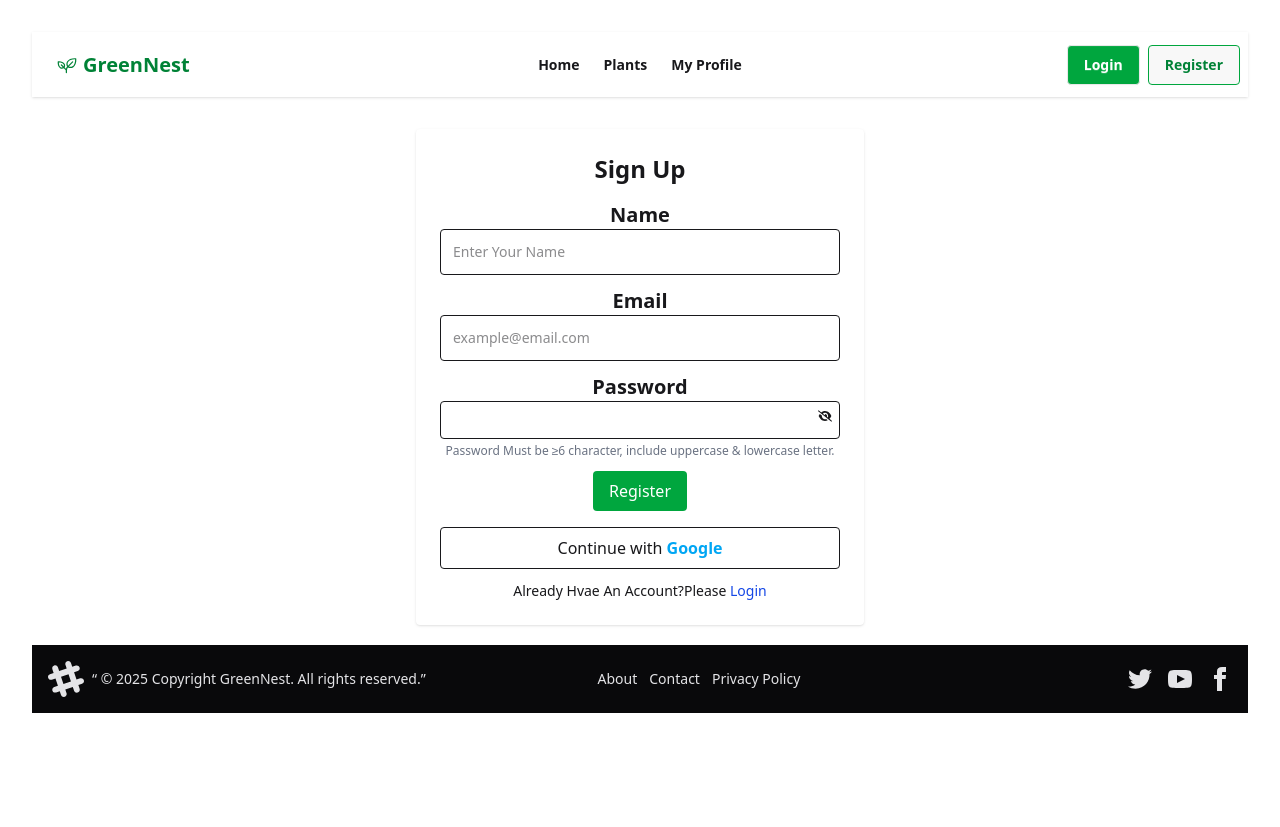
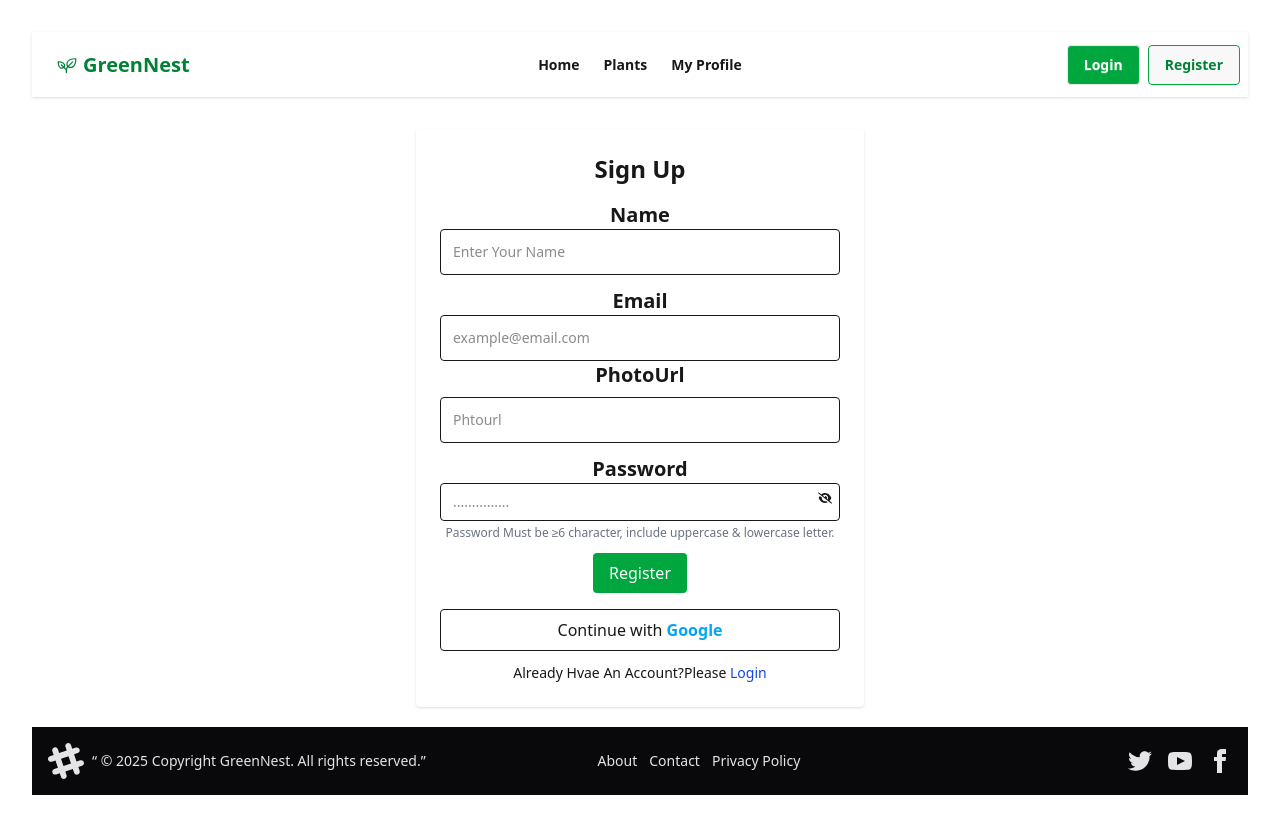
Before and after one commit to B-SUMAIYA/greennest-indoor-plant-care-store, a React (Vite) app: page /signup in a window 1280 px wide. Before the commit the page ends 800 px from the top, so only its background shows below. Built offline with nearby package versions, Linux system fonts and the light colour scheme; no server answers.

Commit message:
added state

```diff
--- a/src/context/AuthContext.jsx
+++ b/src/context/AuthContext.jsx
@@ -11,7 +11,7 @@ import {
 import { auth } from "../Firebase/firebase.init";
 import { createContext, useEffect, useState } from "react";
 
-export const AuthContext = createContext();
+export  const AuthContext = createContext();
 
 const AuthProvider = ({ children }) => {
     const [user, setUser] = useState(null);
--- a/src/main.jsx
+++ b/src/main.jsx
@@ -45,7 +45,7 @@ const router = createBrowserRouter([
 ]);
 createRoot(document.getElementById('root')).render(
   <StrictMode>
-    <AuthProvider> <RouterProvider router={router} hydrateFallbackElement={<h2>Loading....</h2>} />
+    <AuthProvider> <RouterProvider router={router}/>
     </AuthProvider>
 
   </StrictMode>,
--- a/src/pages/Plants.jsx
+++ b/src/pages/Plants.jsx
@@ -19,7 +19,7 @@ const Plants = () => {
       <div className='mt-4 flex items-center gap-4'>
        <input value={search} onChange={(e)=> setSearch(e.target.value)} className='border rounded-2xl px-3 py-2 w-full md:w-1/2' placeholder='Search your plants'/>
       </div>
-      <div className='grid sm:grid-cols-2 lg:grid-cols-3 gap-4 mt-6'>
+      <div className='grid sm:grid-cols-2 lg:grid-cols-3 gap-4 mt-6 '>
         {filtered.map(p => <PlantCard key={p.plantId} plant={p } />)}
       </div>
     </div>
--- a/src/pages/Signup.jsx
+++ b/src/pages/Signup.jsx
@@ -5,8 +5,9 @@ import toast from 'react-hot-toast';
 import { FaEye, FaEyeSlash } from 'react-icons/fa6';
 
 const Signup = () => {
-  const { register, updateUser, googleLogin } = useContext(AuthContext);
+  const { register, updateUser, googleLogin,setUser } = useContext(AuthContext);
   const [showPass, setShowPass] = useState(false);
+  const [loading, setLoading] = useState(false);
   const navigate = useNavigate();
   const validatePassword = (pass) => {
     if (pass.length <6)
@@ -19,7 +20,8 @@ const Signup = () => {
 
   };
  const handleSubmit = async (e) => {
-    e.preventDefault();
+   e.preventDefault();
+   setLoading(true);
     const name = e.target.name?.value || "";
     const email = e.target.email.value;
     const photo = e.target.photo?.value || "";
@@ -31,13 +33,16 @@ const Signup = () => {
     }
      try {
     const cred = await register(email, password);
-    await updateUser({ displayName: name, photoURL: photo });
+       await updateUser({ displayName: name, photoURL: photo });
+       setUser({...cred.user, displayName: name, photoURL: photo })
     toast.success('Succefull Registration');
     navigate("/");
 
   } catch (err) {
     toast.error(err.message || 'SignUp failed');
 
+     } finally {
+       setLoading(false);
   }
   }
   const handleGoogle = async () => {
@@ -60,18 +65,23 @@ const Signup = () => {
         </div>
         <div className="">
            <label className='text-xl font-bold'>Email</label>
-          <input placeholder='example@email.com' name='email' type='email' required className='w-full border px-3 py-3 rounded required text-sm' />
+         <input placeholder='example@email.com' name='email' type='email' required className='w-full border px-3 py-3 rounded required text-sm' />
+         <label className='font-bold text-xl'>PhotoUrl</label>
+         <input placeholder='Phtourl ' name='photo' className='w-full mt-2 border px-3 py-3 rounded text-sm' />
       </div>
         <div className="">
           <label placeholder='Password' className='text-xl font-bold'>Password</label>
           <div className='relative'>
-            <input name='password' type={showPass? "text" : "password"} className='w-full border px-3 py-2 rounded text-sm' required />
+            <input placeholder='...............' name='password' type={showPass? "text" : "password"} className='w-full border px-3 py-2 rounded text-sm' required />
 
             <button type='button' onClick={() => setShowPass(s => !s)} className='absolute right-2 top-2 text-sm '> { showPass? <FaEye></FaEye> :<FaEyeSlash></FaEyeSlash>  }</button>
 
           </div>
           <p className='text-xs text-gray-500 mt-1'>Password Must be ≥6 character, include uppercase & lowercase letter.</p>
-        </div>
+       </div>
+       <button disabled={loading}>
+
+       </button>
         <button className='bg-green-600  text-white px-4 py-2  rounded'>Register</button>
       </form>
       <div className='mt-4'>
```
